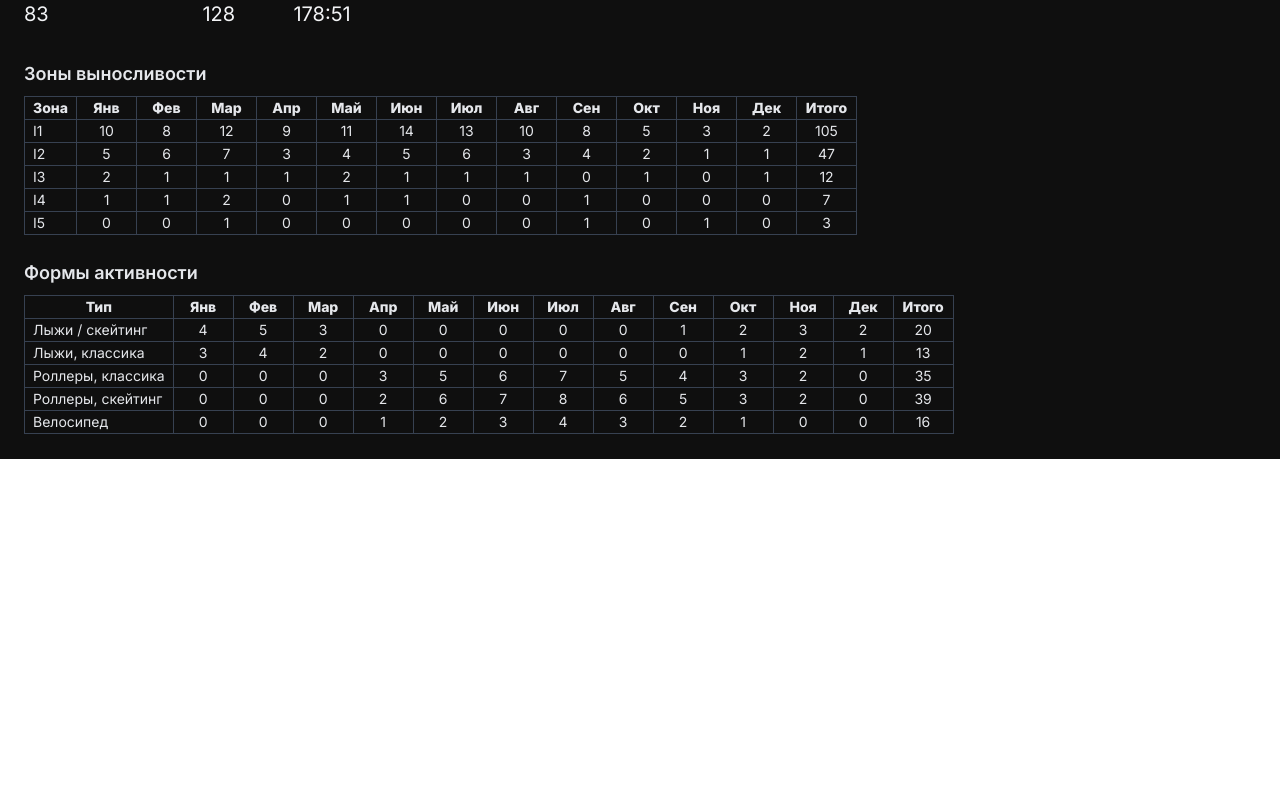
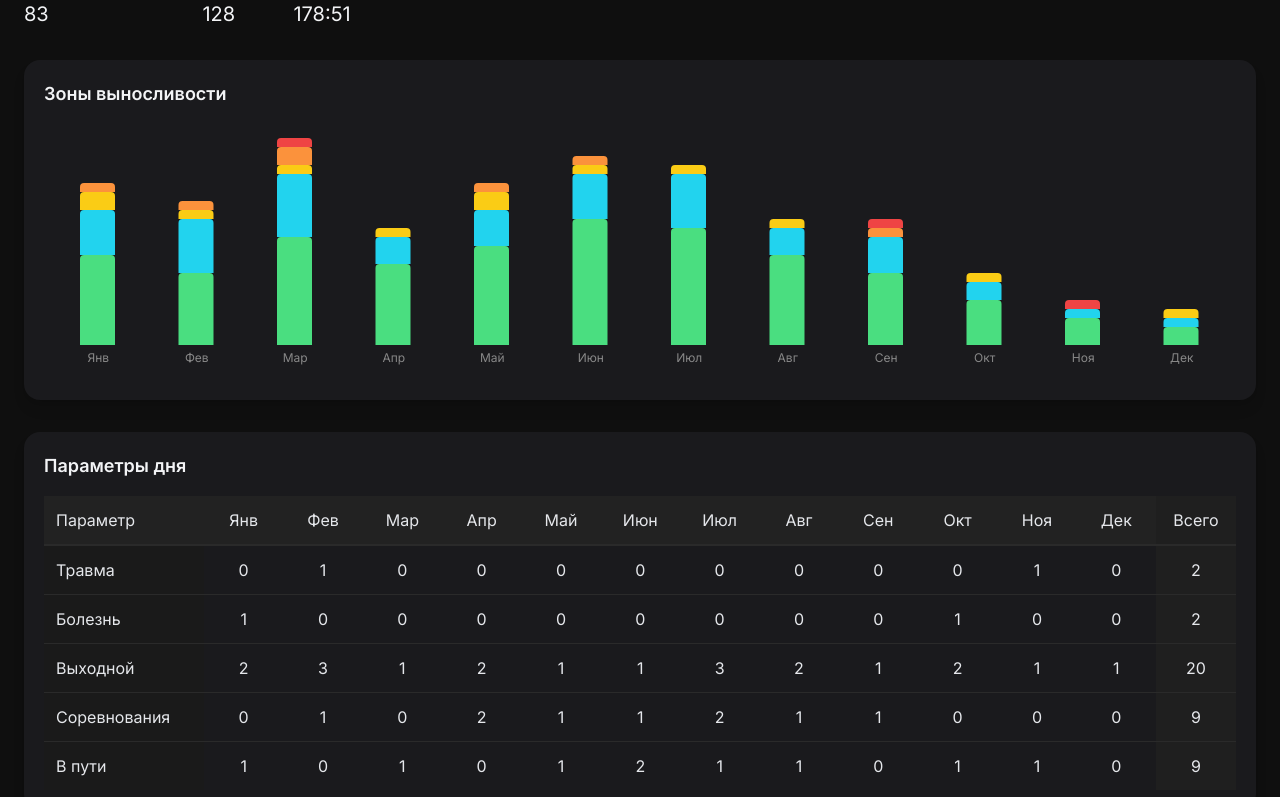
Before and after one commit to mbaliabin/dagbook-test, a React (Vite) app in the folder fasx-frontend/: page /statistics in a window 1280 px wide. Shown: the part 341-1138 px from the top of the page. Before the commit the page ends 800 px from the top, so only its background shows below. Built offline with nearby package versions, Linux system fonts and the light colour scheme.

Commit message:
Доработка StatisticsPage.tsx 269

```diff
--- a/fasx-frontend/src/pages/StatisticsPage.tsx
+++ b/fasx-frontend/src/pages/StatisticsPage.tsx
@@ -2,7 +2,6 @@ import React, { useRef, useEffect } from "react";
 import { useNavigate, useLocation } from "react-router-dom";
 import dayjs from "dayjs";
 import "dayjs/locale/ru";
-import weekOfYear from "dayjs/plugin/weekOfYear";
 import {
   Home,
   BarChart3,
@@ -13,11 +12,18 @@ import {
   Calendar,
   ChevronDown,
 } from "lucide-react";
-import { BarChart, Bar, XAxis, Tooltip, ResponsiveContainer } from "recharts";
+import {
+  BarChart,
+  Bar,
+  XAxis,
+  Tooltip,
+  ResponsiveContainer,
+} from "recharts";
 import { DateRange } from "react-date-range";
 import { ru } from "date-fns/locale";
 import "react-date-range/dist/styles.css";
 import "react-date-range/dist/theme/default.css";
+import weekOfYear from "dayjs/plugin/weekOfYear";
 
 dayjs.extend(weekOfYear);
 dayjs.locale("ru");
@@ -25,7 +31,6 @@ dayjs.locale("ru");
 export default function StatsPage() {
   const navigate = useNavigate();
   const location = useLocation();
-  const scrollRef = useRef<HTMLDivElement>(null);
 
   const [name] = React.useState("Пользователь");
   const [reportType, setReportType] = React.useState("Общий отчет");
@@ -66,14 +71,13 @@ export default function StatsPage() {
     return `${h}:${m.toString().padStart(2, "0")}`;
   };
 
+  // --- Вычисляем колонки ---
   const computeWeekColumns = () => {
     const today = dayjs();
     const currentWeek = today.week();
-    const year = today.year();
+    const currentYear = today.year();
     const weeks: string[] = [];
-    for (let i = 1; i <= currentWeek; i++) {
-      weeks.push(`${i} / ${year}`);
-    }
+    for (let i = 1; i <= currentWeek; i++) weeks.push(`${i} / ${currentYear}`);
     return weeks;
   };
 
@@ -135,17 +139,15 @@ export default function StatsPage() {
     { label: "Статистика", icon: CalendarDays, path: "/statistics" },
   ];
 
-  useEffect(() => {
-    const handleScroll = (e: Event) => {
-      const target = e.target as HTMLDivElement;
-      if (scrollRef.current && target !== scrollRef.current) {
-        scrollRef.current.scrollLeft = target.scrollLeft;
-      }
+  // --- Ссылки для синхронного скролла ---
+  const scrollRefs = [useRef<HTMLDivElement>(null), useRef<HTMLDivElement>(null), useRef<HTMLDivElement>(null)];
+
+  const handleScroll = (e: React.UIEvent<HTMLDivElement>, index: number) => {
+    const scrollLeft = e.currentTarget.scrollLeft;
+    scrollRefs.forEach((ref, i) => {
+      if (i !== index && ref.current) ref.current.scrollLeft = scrollLeft;
+    });
   };
-    const container = scrollRef.current;
-    container?.addEventListener("scroll", handleScroll);
-    return () => container?.removeEventListener("scroll", handleScroll);
-  }, []);
 
   return (
     <div className="min-h-screen bg-[#0f0f0f] text-gray-200 p-6 w-full">
@@ -159,6 +161,7 @@ export default function StatsPage() {
               <h1 className="text-2xl font-bold text-white">{name}</h1>
             </div>
           </div>
+
           <div className="flex items-center space-x-2 flex-wrap">
             <button className="bg-blue-600 hover:bg-blue-700 text-white text-sm px-3 py-1 rounded flex items-center">
               <Plus className="w-4 h-4 mr-1" /> Добавить тренировку
@@ -230,58 +233,85 @@ export default function StatsPage() {
           </div>
         </div>
 
-        {/* Scrollable tables container */}
-        <div ref={scrollRef} className="overflow-x-auto space-y-6 scrollbar-thin scrollbar-thumb-gray-600 scrollbar-track-gray-800">
-          {/* Таблица зон выносливости */}
-          <div className="min-w-max">
-            <h2 className="text-lg font-semibold mb-2">Зоны выносливости</h2>
-            <table className="table-auto border-collapse text-sm">
-              <thead>
-                <tr>
-                  <th className="sticky left-0 bg-[#0f0f0f] z-10 border border-gray-700 px-2">Зона</th>
-                  {filteredMonths.map((m, i) => (
-                    <th key={i} className="border border-gray-700 px-2 min-w-[60px]">{m}</th>
+        {/* Диаграмма */}
+        <div className="bg-[#1a1a1d] p-5 rounded-2xl shadow-lg">
+          <h2 className="text-lg font-semibold mb-4 text-gray-100">Зоны выносливости</h2>
+          <div className="h-64">
+            <ResponsiveContainer width="100%" height="100%">
+              <BarChart data={filteredMonths.map((month, i) => {
+                const data: any = { month };
+                filteredEnduranceZones.forEach((zone) => data[zone.zone] = zone.months[i] ?? 0);
+                return data;
+              })} barSize={35}>
+                <XAxis dataKey="month" axisLine={false} tickLine={false} tick={{ fill: "#888", fontSize: 12 }} />
+                <Tooltip content={({ active, payload }: any) => {
+                  if (active && payload && payload.length) {
+                    return (
+                      <div className="bg-[#1e1e1e] border border-[#333] px-3 py-2 rounded-xl text-xs text-gray-300 shadow-md">
+                        {payload.map((p: any) => (
+                          <p key={p.dataKey} className="mt-1">
+                            <span className="inline-block w-3 h-3 mr-1 rounded-full" style={{ backgroundColor: p.fill }}></span>
+                            {p.dataKey}: {formatTime(p.value)}
+                          </p>
                         ))}
-                  <th className="border border-gray-700 px-2 min-w-[60px]">Итого</th>
-                </tr>
-              </thead>
-              <tbody>
+                      </div>
+                    );
+                  }
+                  return null;
+                }}/>
                 {filteredEnduranceZones.map((zone) => (
-                  <tr key={zone.zone} className="hover:bg-gray-900">
-                    <td className="sticky left-0 bg-[#0f0f0f] z-10 border border-gray-700 px-2">{zone.zone}</td>
-                    {zone.months.map((val, idx) => <td key={idx} className="border border-gray-700 px-2 text-center">{val}</td>)}
-                    <td className="border border-gray-700 px-2 text-center">{zone.total}</td>
-                  </tr>
+                  <Bar key={zone.zone} dataKey={zone.zone} stackId="a" fill={zone.color} radius={[4,4,0,0]} />
                 ))}
-              </tbody>
-            </table>
+              </BarChart>
+            </ResponsiveContainer>
+          </div>
         </div>
 
-          {/* Таблица форм активности */}
-          <div className="min-w-max">
-            <h2 className="text-lg font-semibold mb-2">Формы активности</h2>
-            <table className="table-auto border-collapse text-sm">
-              <thead>
-                <tr>
-                  <th className="sticky left-0 bg-[#0f0f0f] z-10 border border-gray-700 px-2">Тип</th>
-                  {filteredMonths.map((m, i) => (
-                    <th key={i} className="border border-gray-700 px-2 min-w-[60px]">{m}</th>
+        {/* Таблицы */}
+        {[
+          { title: "Параметры дня", data: [
+            { param: "Травма", months: [0,1,0,0,0,0,0,0,0,0,1,0] },
+            { param: "Болезнь", months: [1,0,0,0,0,0,0,0,0,1,0,0] },
+            { param: "Выходной", months: [2,3,1,2,1,1,3,2,1,2,1,1] },
+            { param: "Соревнования", months: [0,1,0,2,1,1,2,1,1,0,0,0] },
+            { param: "В пути", months: [1,0,1,0,1,2,1,1,0,1,1,0] },
+          ] },
+          { title: "Выносливость", data: filteredEnduranceZones.map(z=>({ param: z.zone, months: z.months, total: z.total, color: z.color })) },
+          { title: "Формы активности", data: filteredMovementTypes.map(m=>({ param: m.type, months: m.months, total: m.total })) }
+        ].map((table,i)=>(
+          <div key={i} className="bg-[#1a1a1d] p-5 rounded-2xl shadow-lg">
+            <h2 className="text-lg font-semibold text-gray-100 mb-4">{table.title}</h2>
+            <div
+              ref={scrollRefs[i]}
+              className="overflow-x-auto"
+              onScroll={(e)=>handleScroll(e,i)}
+            >
+              <div className="min-w-[900px]">
+                {/* Заголовки */}
+                <div className="flex bg-[#222] border-b border-[#2a2a2a] sticky top-0 box-border z-10">
+                  <div className="p-3 font-medium sticky left-0 bg-[#222] z-20 w-40">{table.title==="Параметры дня"?"Параметр":table.title==="Выносливость"?"Зона":"Тип активности"}</div>
+                  {filteredMonths.map((m)=>(<div key={m} className={`p-3 text-center box-border font-medium ${periodType==="week"?"min-w-[80px]":"flex-1"}`}>{m}</div>))}
+                  <div className="w-20 p-3 text-center font-medium bg-[#1f1f1f] box-border">Всего</div>
+                </div>
+                {/* Данные */}
+                <div>
+                  {table.data.map((row:any,j:number)=>(
+                    <div key={j} className="flex border-t border-[#2a2a2a] hover:bg-[#252525]/60 transition">
+                      <div className="p-3 sticky left-0 bg-[#1a1a1a] z-10 w-40 flex items-center gap-2">
+                        {row.color && <span className="inline-block w-3 h-3 rounded-full" style={{backgroundColor: row.color}}></span>}
+                        {row.param}
+                      </div>
+                      {row.months.map((val:number,k:number)=>(
+                        <div key={k} className="flex-1 p-3 text-center box-border">{val}</div>
                       ))}
-                  <th className="border border-gray-700 px-2 min-w-[60px]">Итого</th>
-                </tr>
-              </thead>
-              <tbody>
-                {filteredMovementTypes.map((m) => (
-                  <tr key={m.type} className="hover:bg-gray-900">
-                    <td className="sticky left-0 bg-[#0f0f0f] z-10 border border-gray-700 px-2">{m.type}</td>
-                    {m.months.map((val, idx) => <td key={idx} className="border border-gray-700 px-2 text-center">{val}</td>)}
-                    <td className="border border-gray-700 px-2 text-center">{m.total}</td>
-                  </tr>
+                      <div className="w-20 p-3 text-center bg-[#1f1f1f]">{row.total ?? row.months.reduce((a:number,b:number)=>a+b,0)}</div>
+                    </div>
                   ))}
-              </tbody>
-            </table>
                 </div>
               </div>
+            </div>
+          </div>
+        ))}
 
       </div>
     </div>
```
Lines whose indentation alone changed are shown as unchanged.
